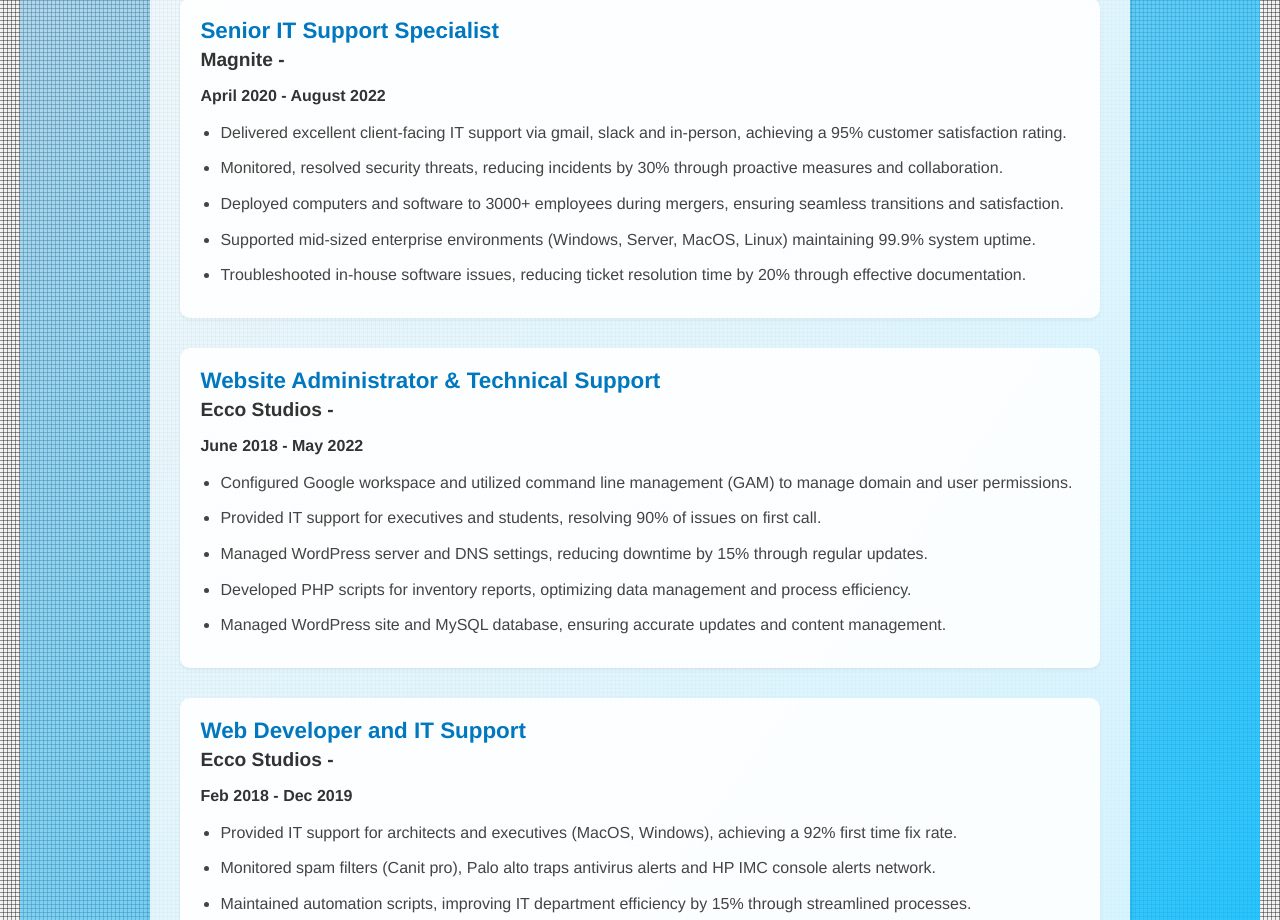
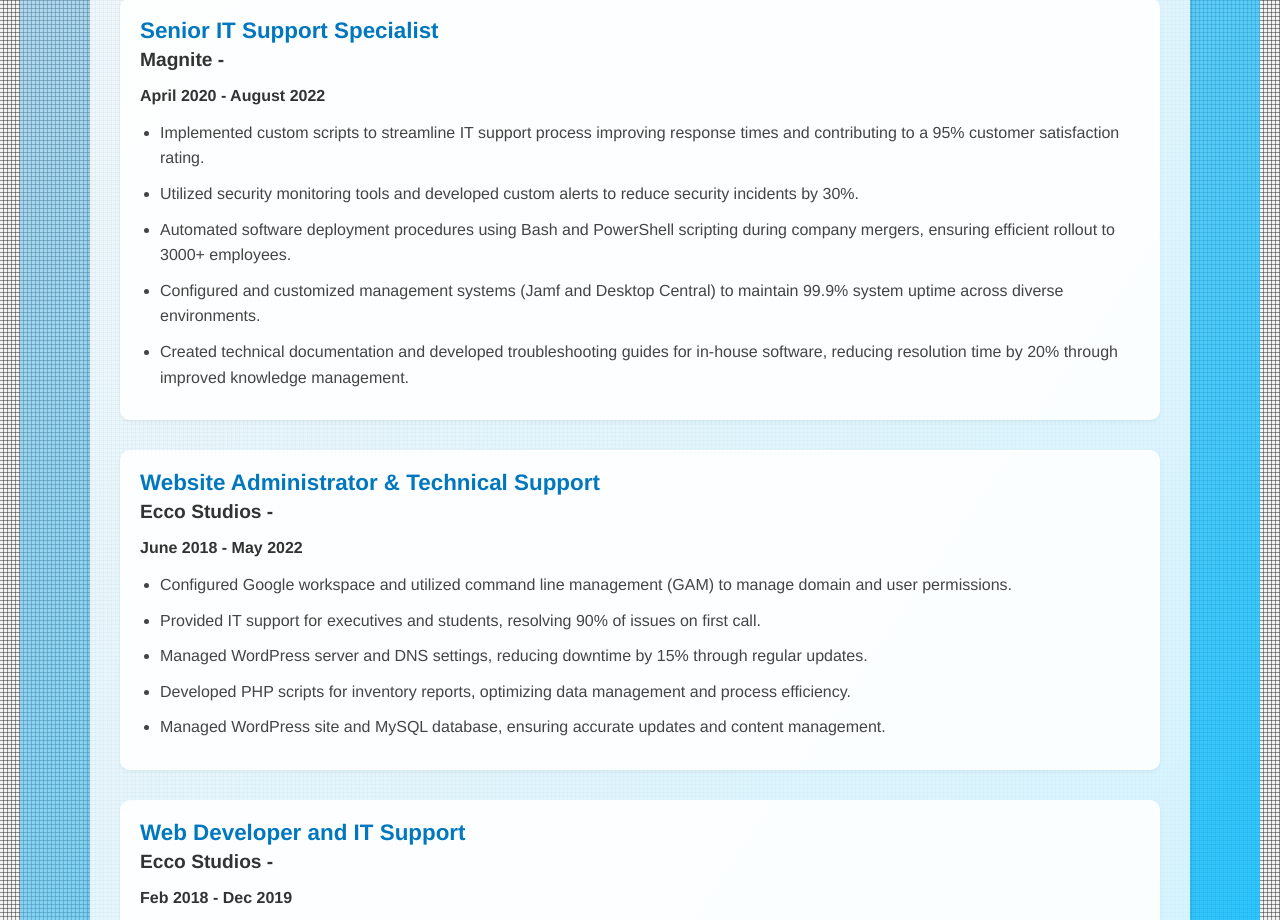
Before and after one commit to FlintSable/Portfolio-NextJS, a Next.js app: page / in a window 1280 px wide. Shown: the part 2140-3060 px from the top of the page. Built offline with nearby package versions, Linux system fonts and the light colour scheme.

Commit message:
modified content to focus on development areas of previous IT job

```diff
--- a/components/Experience/Experience.js
+++ b/components/Experience/Experience.js
@@ -4,70 +4,74 @@
 
 const experienceData = [
   {
-    date: 'April 2020 - August 2022',
-    jobTitle: 'Senior IT Support Specialist',
-    company: 'Magnite',
+    date: "April 2020 - August 2022",
+    jobTitle: "Senior IT Support Specialist",
+    company: "Magnite",
     description: [
-      'Delivered excellent client-facing IT support via gmail, slack and in-person, achieving a 95% customer satisfaction rating.',
-      'Monitored, resolved security threats, reducing incidents by 30% through proactive measures and collaboration.',
-      'Deployed computers and software to 3000+ employees during mergers, ensuring seamless transitions and satisfaction.',
-      'Supported mid-sized enterprise environments (Windows, Server, MacOS, Linux) maintaining 99.9% system uptime.',
-      'Troubleshooted in-house software issues, reducing ticket resolution time by 20% through effective documentation.'
-    ]
+      "Implemented custom scripts to streamline IT support process improving response times and contributing to a 95% customer satisfaction rating.",
+      "Utilized security monitoring tools and developed custom alerts to reduce security incidents by 30%.",
+      "Automated software deployment procedures using Bash and PowerShell scripting during company mergers, ensuring efficient rollout to 3000+ employees.",
+      "Configured and customized management systems (Jamf and Desktop Central) to maintain 99.9% system uptime across diverse environments.",
+      "Created technical documentation and developed troubleshooting guides for in-house software, reducing resolution time by 20% through improved knowledge management.",
+    ],
   },
   {
-    date: 'June 2018 - May 2022',
-    jobTitle: 'Website Administrator & Technical Support',
-    company: 'Ecco Studios',
+    date: "June 2018 - May 2022",
+    jobTitle: "Website Administrator & Technical Support",
+    company: "Ecco Studios",
     description: [
-      'Configured Google workspace and utilized command line management (GAM) to manage domain and user permissions.',
-      'Provided IT support for executives and students, resolving 90% of issues on first call.',
-      'Managed WordPress server and DNS settings, reducing downtime by 15% through regular updates.',
-      'Developed PHP scripts for inventory reports, optimizing data management and process efficiency.',
-      'Managed WordPress site and MySQL database, ensuring accurate updates and content management.'
-    ]
+      "Configured Google workspace and utilized command line management (GAM) to manage domain and user permissions.",
+      "Provided IT support for executives and students, resolving 90% of issues on first call.",
+      "Managed WordPress server and DNS settings, reducing downtime by 15% through regular updates.",
+      "Developed PHP scripts for inventory reports, optimizing data management and process efficiency.",
+      "Managed WordPress site and MySQL database, ensuring accurate updates and content management.",
+    ],
   },
   {
-    date: 'Feb 2018 - Dec 2019',
-    jobTitle: 'Web Developer and IT Support',
-    company: 'Ecco Studios',
+    date: "Feb 2018 - Dec 2019",
+    jobTitle: "Web Developer and IT Support",
+    company: "Ecco Studios",
     description: [
-      'Provided IT support for architects and executives (MacOS, Windows), achieving a 92% first time fix rate.',
-      'Monitored spam filters (Canit pro), Palo alto traps antivirus alerts and HP IMC console alerts network.',
-      'Maintained automation scripts, improving IT department efficiency by 15% through streamlined processes.',
-      'Leveraged Active Directory for comprehensive user and group management, streamlining onboarding and access control.'
-    ]
+      "Provided IT support for architects and executives (MacOS, Windows), achieving a 92% first time fix rate.",
+      "Monitored spam filters (Canit pro), Palo alto traps antivirus alerts and HP IMC console alerts network.",
+      "Maintained automation scripts, improving IT department efficiency by 15% through streamlined processes.",
+      "Leveraged Active Directory for comprehensive user and group management, streamlining onboarding and access control.",
+    ],
   },
   {
-    date: 'Feb 2018 - Dec 2019',
-    jobTitle: 'Inventory Database Admin',
-    company: 'Granada Books',
-    description: 'Developed software solutions and collaborated with cross-functional teams.'
-  }
-]
-
+    date: "Feb 2018 - Dec 2019",
+    jobTitle: "Inventory Database Admin",
+    company: "Granada Books",
+    description:
+      "Developed software solutions and collaborated with cross-functional teams.",
+  },
+];
 
 const Experience = () => {
   return (
-    <div className={styles['main-experience']}>
-      <div className={styles['section-interior']}>
-        <h1 className={styles['section-h1']}>02. Experience</h1>
-        <div className={styles['layout-experience']}>
+    <div className={styles["main-experience"]}>
+      <div className={styles["section-interior"]}>
+        <h1 className={styles["section-h1"]}>02. Experience</h1>
+        <div className={styles["layout-experience"]}>
           {experienceData.map((exp, index) => (
-            <div key={index} className={styles['experience-item']}>
-              <div className={styles['experience-header']}>
-                <h2 className={styles['experience-title']}>{exp.jobTitle}</h2>
-                <h3 className={styles['experience-company']}>{exp.company} - {exp.location}</h3>
-                <p className={styles['experience-date']}>{exp.date}</p>
+            <div key={index} className={styles["experience-item"]}>
+              <div className={styles["experience-header"]}>
+                <h2 className={styles["experience-title"]}>{exp.jobTitle}</h2>
+                <h3 className={styles["experience-company"]}>
+                  {exp.company} - {exp.location}
+                </h3>
+                <p className={styles["experience-date"]}>{exp.date}</p>
               </div>
               {Array.isArray(exp.description) ? (
-                <ul className={styles['experience-description']}>
+                <ul className={styles["experience-description"]}>
                   {exp.description.map((bullet, bulletIndex) => (
                     <li key={bulletIndex}>{bullet}</li>
                   ))}
                 </ul>
               ) : (
-                <p className={styles['experience-description']}>{exp.description}</p>
+                <p className={styles["experience-description"]}>
+                  {exp.description}
+                </p>
               )}
             </div>
           ))}
```
